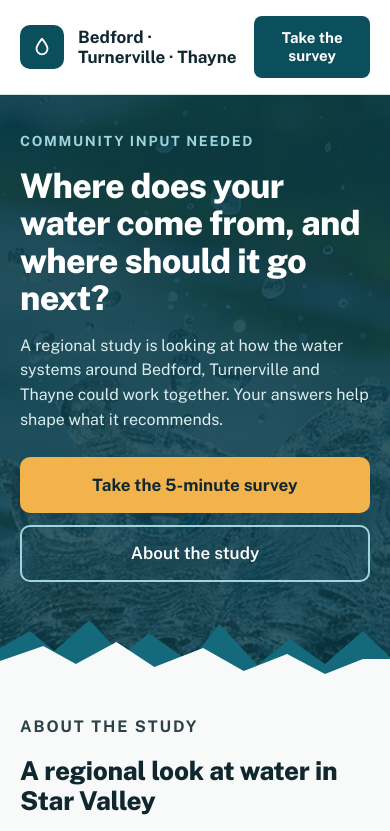
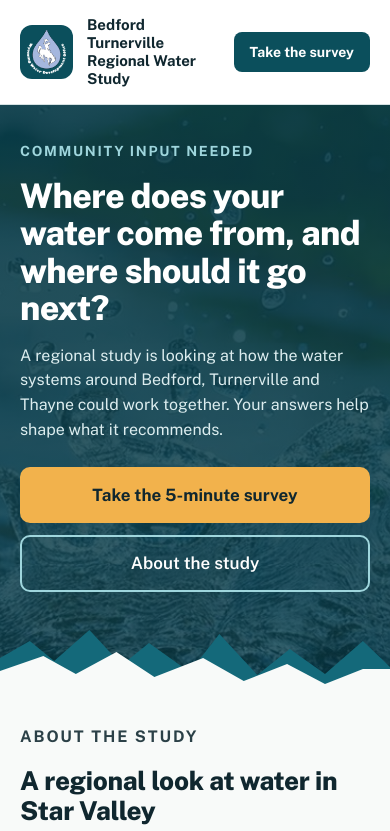
Before and after one commit to putzke/bedfordturnervillewater, a plain HTML site: page index.html in a window 390 px wide. Shown: the top 831 px of the page. Drawn offline with nearby package versions, Linux system fonts and the light colour scheme.

Commit message:
WWDO logo, new header text, new return addres

```diff
--- a/assets/css/site.css
+++ b/assets/css/site.css
@@ -21,7 +21,8 @@ a:hover{color:var(--deep)}
 .site-header .wrap{display:flex;flex-wrap:wrap;align-items:center;justify-content:space-between;gap:16px;padding-top:16px;padding-bottom:16px}
 .brand{display:flex;align-items:center;gap:14px;text-decoration:none;color:var(--ink)}
 .brand:hover{color:var(--ink)}
-.brand-mark{width:44px;height:44px;border-radius:10px;background:var(--deep);display:flex;align-items:center;justify-content:center;flex:0 0 auto}
+.brand-mark{height:64px;padding:5px 7px;border-radius:12px;background:var(--deep);display:flex;align-items:center;justify-content:center;flex:0 0 auto}
+.brand-logo{height:100%;width:auto;display:block}
 .brand-text{display:flex;flex-direction:column;line-height:1.2}
 .brand-name{font-size:17px;font-weight:700}
 .brand-sub{font-size:13px;color:var(--muted)}
@@ -147,7 +148,7 @@ a:hover{color:var(--deep)}
   background-image:linear-gradient(rgba(8,58,70,.8),rgba(8,58,70,.8)),url("../img/public-meeting.jpg");background-size:cover;background-position:center;background-attachment:fixed}
 .sv-top{padding:18px 32px;display:flex;flex-wrap:wrap;align-items:center;justify-content:space-between;gap:12px}
 .sv-top .brand{color:#fff}
-.sv-top .brand-mark{background:#fff}
+.sv-top .brand-mark{background:transparent;padding:0}
 .sv-top .brand-sub{color:#DCEDEF}
 .sv-top a.back{color:#fff;font-size:15px;font-weight:600}
 .sv-wrap{display:flex;flex-direction:column;align-items:center;gap:18px;padding:16px 24px 56px}
@@ -211,6 +212,10 @@ fieldset.sv-fs{border:0;margin:0;padding:0;min-width:0}
   .nav a:not(.btn){display:none}
   .site-header .wrap{flex-wrap:nowrap}
   .brand-sub{display:none}
+  .brand-mark{height:54px}
+  .brand-text{min-width:0}
+  .site-header .btn{white-space:nowrap;padding:10px 14px;font-size:14px}
+  .brand-name{font-size:15px;line-height:1.2}
   .hero{background-image:linear-gradient(rgba(8,58,70,.9),rgba(8,58,70,.78)),url("../img/hero-splash.jpg");background-position:center,56% center}
   .hero .wrap{padding-top:36px;padding-bottom:96px;gap:0}
   .hero h1{font-size:34px;line-height:1.1;margin-bottom:16px}
--- a/index.html
+++ b/index.html
@@ -3,12 +3,12 @@
 <head>
 <meta charset="utf-8">
 <meta name="viewport" content="width=device-width, initial-scale=1">
-<title>Bedford · Turnerville · Thayne Water Study</title>
+<title>Bedford Turnerville Regional Water Study</title>
 <meta name="description" content="A regional water supply study for Bedford, Turnerville and Thayne, Wyoming. Take the 5-minute survey and help shape what the study recommends.">
 <link rel="canonical" href="https://bedfordturnervillewater.com/">
 <link rel="icon" href="assets/img/favicon.svg" type="image/svg+xml">
 <meta property="og:type" content="website">
-<meta property="og:title" content="Bedford · Turnerville · Thayne Water Study">
+<meta property="og:title" content="Bedford Turnerville Regional Water Study">
 <meta property="og:description" content="Where does your water come from, and where should it go next? Take the 5-minute survey.">
 <meta property="og:image" content="https://bedfordturnervillewater.com/assets/img/og.jpg">
 <meta property="og:url" content="https://bedfordturnervillewater.com/">
@@ -23,9 +23,9 @@
 
 <header class="site-header">
   <div class="wrap">
-    <a class="brand" href="./" aria-label="Bedford, Turnerville and Thayne Water Study, home">
-      <span class="brand-mark"><svg width="22" height="22" viewBox="0 0 24 24" fill="none" stroke="#fff" stroke-width="2" stroke-linecap="round" stroke-linejoin="round" aria-hidden="true"><path d="M12 3c3.5 4.5 6 7.5 6 11a6 6 0 0 1-12 0c0-3.5 2.5-6.5 6-11z"/></svg></span>
-      <span class="brand-text"><span class="brand-name">Bedford · Turnerville · Thayne</span><span class="brand-sub">Regional Water Supply Study</span></span>
+    <a class="brand" href="./" aria-label="Bedford Turnerville Regional Water Study, home">
+      <span class="brand-mark"><img class="brand-logo" src="assets/img/wwdo-logo.png" width="53" height="60" alt="Wyoming Water Development Office"></span>
+      <span class="brand-text"><span class="brand-name">Bedford Turnerville Regional Water Study</span></span>
     </a>
     <nav class="nav" aria-label="Main">
       <a href="#about">About</a>
@@ -69,7 +69,7 @@
       </div>
       <div class="systems">
         <h3>Water systems in the study</h3>
-        <p class="sub">Four public water systems serve the study area today.</p>
+        <p class="sub">Four water systems serve the study area today.</p>
         <ul>
           <li><span>Turnerville</span><span class="tag">Water &amp; Sewer District</span></li>
           <li><span>Bedford</span><span class="tag">Water &amp; Sewer District</span></li>
```
Also changed, not shown: survey/index.html (+4 -4 lines), assets/img/wwdo-logo.png (added), 2 other files.
